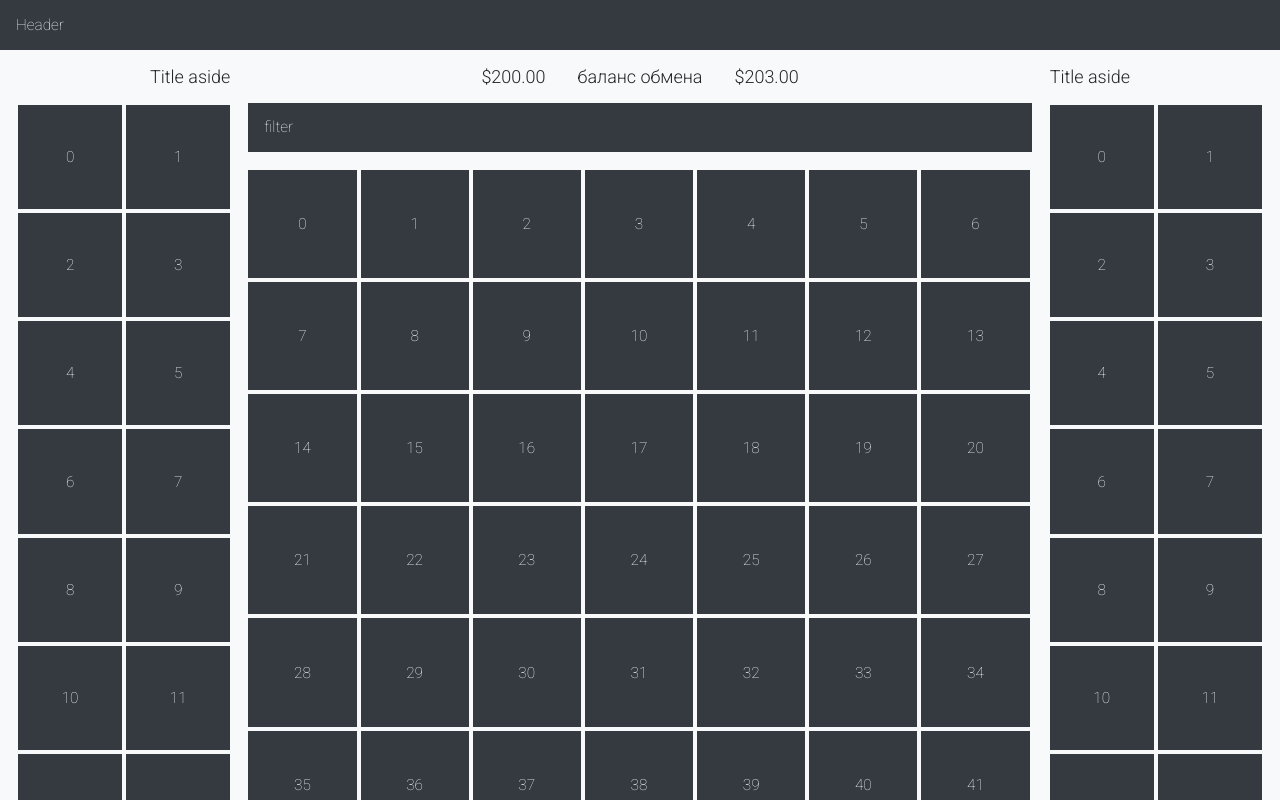
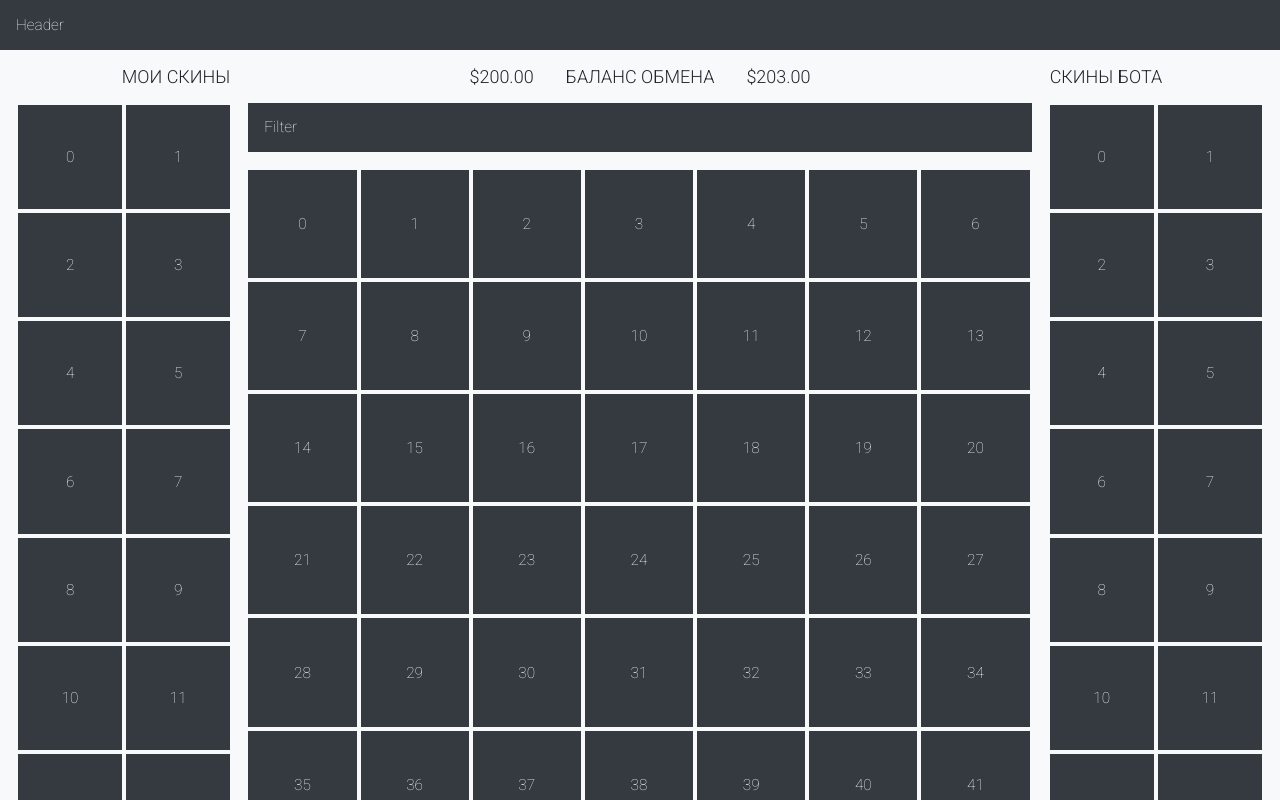
Before and after one commit to Petrovich1973/minin, a React (Create React App) app: page / in a window 1280 px wide. Built offline with nearby package versions, Linux system fonts and the light colour scheme.

Commit message:
add component Filter

```diff
--- a/src/App.js
+++ b/src/App.js
@@ -9,9 +9,9 @@ const App = () => (
     <React.Fragment>
         <Header/>
         <main>
-            <Aside side={'left'} list={[...Array(20).keys()]}/>
+            <Aside title={'Мои скины'} side={'left'} list={[...Array(20).keys()]}/>
             <MainSection list={[...Array(500).keys()]}/>
-            <Aside side={'right'} list={[...Array(20).keys()]}/>
+            <Aside title={'Скины Бота'} side={'right'} list={[...Array(20).keys()]}/>
         </main>
         <Footer/>
     </React.Fragment>
--- a/src/App.scss
+++ b/src/App.scss
@@ -10,9 +10,14 @@ body {
   font-weight: 100;
   background-color: #f8f9fa;
   color: #212529;
+  @media (max-width: 1000px) {
+    & {
+      font-size: 1.6vw;
+    }
+  }
 }
 
-h1, h2, h3, h4 {font-weight: 300;}
+h1, h2, h3, h4 {font-weight: 300; text-transform: uppercase}
 
 .align-center {
   text-align: center;
--- /dev/null
+++ b/src/Components/Filter.js
@@ -0,0 +1,9 @@
+import React from 'react'
+
+const Filter = () => (
+    <div className="filter">
+        <p>Filter</p>
+    </div>
+)
+
+export default Filter
--- a/src/Components/MainSection.js
+++ b/src/Components/MainSection.js
@@ -1,5 +1,6 @@
 import React from 'react'
 import ListScroll from "./ListScroll";
+import Filter from "./Filter";
 
 const MainSection = ({list = []}) => (
     <section>
@@ -8,9 +9,7 @@ const MainSection = ({list = []}) => (
             <span>баланс обмена</span>
             <span>$203.00</span>
         </h3>
-        <div className="filter">
-            <p>filter</p>
-        </div>
+        <Filter/>
         <ListScroll list={list}/>
     </section>
 )
```
